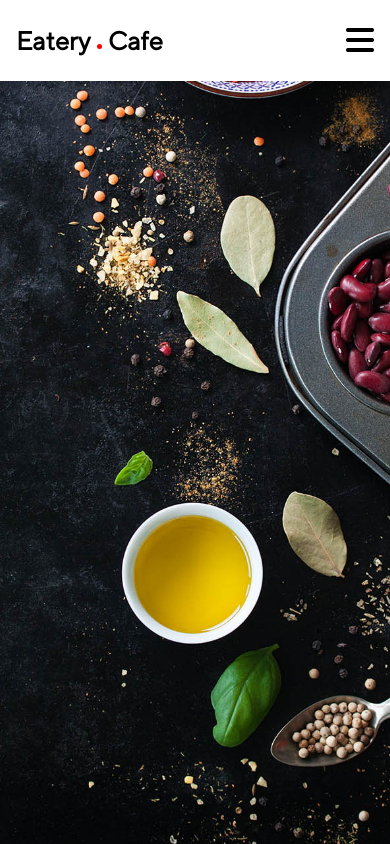
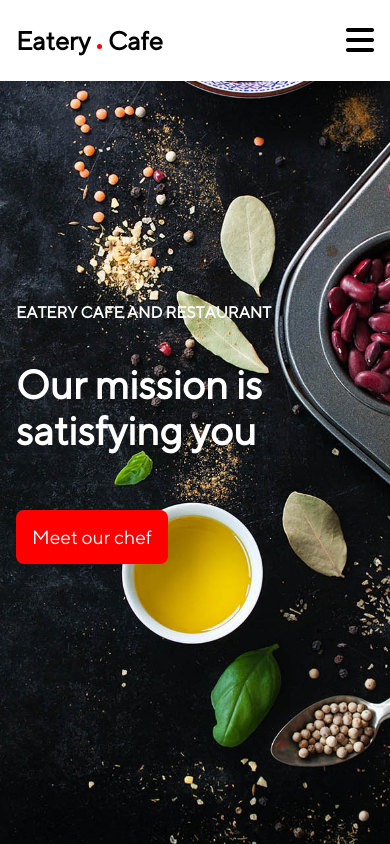
Before and after one commit to Saba-Baroughi/Final-Project-CI, a plain HTML site: page index.html in a window 390 px wide. Drawn offline with Linux system fonts and the light colour scheme.

Commit message:
header.done

```diff
--- a/assets/styles.css
+++ b/assets/styles.css
@@ -278,6 +278,7 @@ body {
   padding-left: 0;
   display: flex;
   list-style-type: none;
+  font-size: 1.2rem;
 }
 .nav-manu-item {
   list-style: none;
@@ -307,6 +308,71 @@ body {
 }
 
 /* head/nav-bottom */
+/* Animation*/
+
+.nav-bottom {
+  margin: 22rem 0;
+  /* why */
+}
+
+#slideset div {
+  max-width: 70%;
+  top: 18rem;
+  position: absolute;
+  left: 2rem;
+}
+#slideset > * {
+  visibility: hidden;
+  animation: 18s autoplay infinite;
+}
+@keyframes autoplay {
+  0% {
+    visibility: visible;
+  }
+  33% {
+    visibility: hidden;
+  }
+}
+#slideset > *:nth-child(1) {
+  animation-delay: 0s;
+}
+#slideset > *:nth-child(2) {
+  animation-delay: 6s;
+}
+#slideset > *:nth-child(3) {
+  animation-delay: 12s;
+}
+
+#slideset p {
+  color: #fff;
+  font-size: 1.2rem;
+  font-weight: bold;
+  margin-bottom: 2.5rem;
+}
+#slideset h1 {
+  color: #fff;
+  font-size: 3.5rem;
+  margin-bottom: 2.5rem;
+}
+
+.nav-bottom-link {
+  text-decoration: none;
+  color: #fff;
+  border: 1px solid #fff;
+  padding: 1rem 2rem;
+  display: inline-block;
+  margin-top: 1rem;
+  font-size: 1.2rem;
+  font-weight: normal;
+  background-color: red;
+  border-radius: 0.5rem;
+  transition: 0.4s all;
+  border: none;
+}
+.nav-bottom-link:hover {
+  background-color: #fff;
+  color: black;
+}
 
 /* Project Responsive */
 /* Media query: large or landscape phones (1200px and down) */
@@ -352,26 +418,26 @@ body {
     margin-bottom: 2rem;
     font-size: 1rem;
   }
-  /* .nav-menu {
-    display: flex;
-    flex-direction: column;
-    align-items: center;
-    justify-content: center;
-    position: absolute;
-    background-color: #fff;
-    top: 100%;
-    right: 0;
-    left: 0;
-    z-index: 2;
-    width: 100%;
+  /* header bottom */
+
+  .nav-bottom-link {
+    padding: 1rem;
   }
-  .nav-manu-item {
-    margin: 1rem 0;
-  } */
 }
 /* Media query: large or landscape phones (576px and down) */
 @media only screen and (max-width: 576px) {
   /* Header */
+  /* header bottom */
+  #slideset div {
+    max-width: 100%;
+    left: 1rem;
+  }
+  #slideset p {
+    font-size: 1rem;
+  }
+  #slideset h1 {
+    font-size: 2.5rem;
+  }
 }
 /* Media query: large or landscape phones (370px and down) */
 @media screen and (max-width: 370px) {
--- a/index.html
+++ b/index.html
@@ -46,14 +46,38 @@
                 <li class="nav-manu-item"><a href="#story">ABOUT</a></li>
                 <li class="nav-manu-item"><a href="#meet">CHEF</a></li>
                 <li class="nav-manu-item"><a href="#menus">MENU</a></li>
-                <li class="nav-manu-item"><a href="#footer-wrapper">CONTACT</a></li>
-                <li><a href="#" target="_blank" class="nav-reserve-link"
-                  >Reserve a table
-                </a></li>
+                <li class="nav-manu-item">
+                  <a href="#footer-wrapper">CONTACT</a>
+                </li>
+                <li>
+                  <a href="#" target="_blank" class="nav-reserve-link"
+                    >Reserve a table
+                  </a>
+                </li>
               </ul>
-            </div>
             </section>
           </nav>
+          <div class="nav-bottom">
+            <div id="slideset">
+              <div class="slide-div-1">
+                <p>EATERY CAFE AND RESTAURANT</p>
+                <h1>Our mission is satisfying you</h1>
+                <a href="#meet" class="nav-bottom-link">Meet our chef</a>
+              </div>
+              <div class="slide-div-2">
+                <p>YOUR PERFECT BREAKFAST</p>
+                <h1>The best dining quality is there too</h1>
+                <a href="#menus" class="nav-bottom-link">Discover menu</a>
+              </div>
+              <div class="slide-div-3">
+                <p>NEW RESTAURANT IN TOWN</p>
+                <h1>Enjoy our special menus</h1>
+                <a href="#footer-wrapper" class="nav-bottom-link"
+                  >Reservation</a
+                >
+              </div>
+            </div>
+          </div>
         </section>
       </header>
       <main class="main"></main>
```
